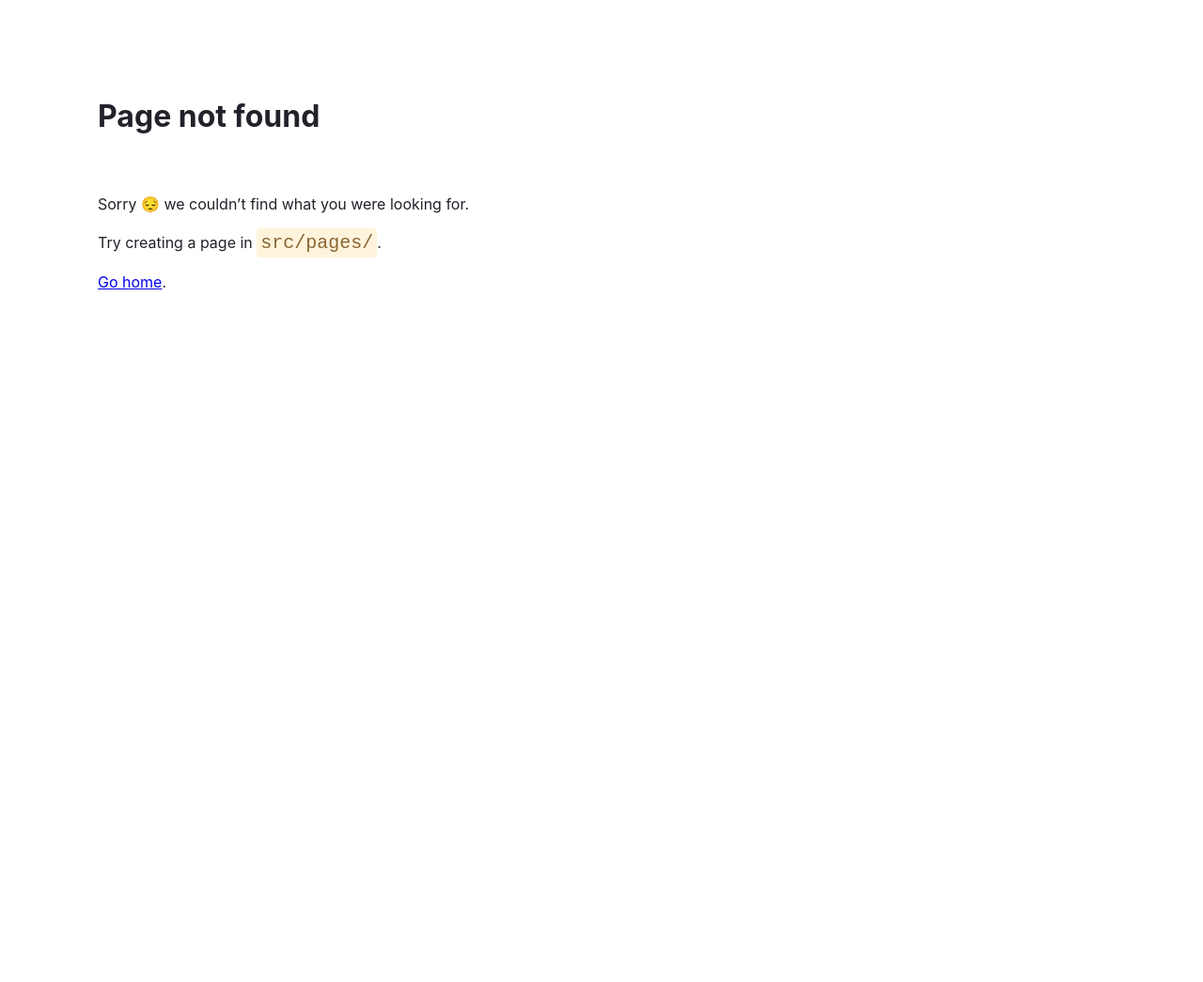
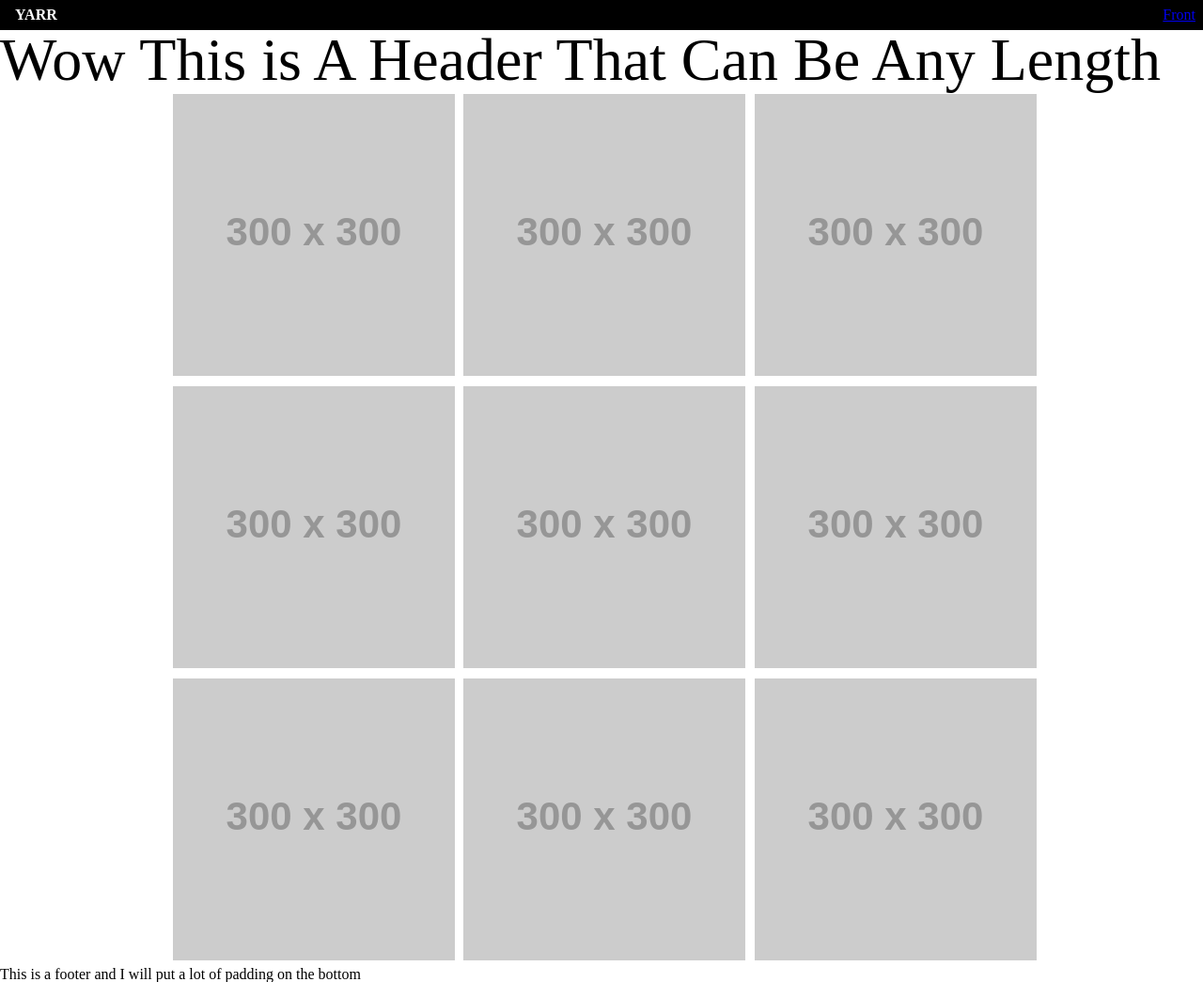
Before and after one commit to chrscchrn/laurensArt, a Gatsby site: page /work in a window 1280 px wide. Before the commit this address had no page. Shown: the whole page at 94% size. Before the commit the page ends 800 px from the top, so only its background shows below. Built offline with nearby package versions, Linux system fonts and the light colour scheme; Gatsby itself is replaced by a stand-in of ours; placeholder pictures from the web are drawn by us.

Commit message:
choosing wireframe

```diff
--- /dev/null
+++ b/gatsby-browser.js
@@ -0,0 +1 @@
+import "./src/styles/reset.css";
--- /dev/null
+++ b/src/components/nav.js
@@ -0,0 +1,27 @@
+import React from 'react'
+import { Flex, Text, Box } from 'rebass'
+import { Link } from 'gatsby'
+// import { Switch } from '@rebass/forms'
+{/* <Switch/> */}
+
+const Nav = () => {
+    return (
+        <div>
+            <Flex
+                px={2}
+                color='white'
+                bg='black'
+                alignItems='center'>
+                <Text p={2} fontWeight='bold'>
+                    YARR
+                </Text>
+                <Box mx='auto' />
+                <Link variant='nav' to='/'>
+                    Front
+                </Link>
+            </Flex>
+        </div>
+    )
+}
+
+export default Nav
--- a/src/pages/index.js
+++ b/src/pages/index.js
@@ -1,28 +1,37 @@
-import * as React from "react"
-// import Header from '../components/header';
-import { Box, Flex, Text, Heading } from "rebass";
+import React from 'react'
+import { Link } from 'gatsby'
+import { Box, Heading } from 'rebass'
+import anime from '../images/animehellyeah/animeGif.gif'
 
 const IndexPage = () => {
     return (
+        <>
             <Box
+                bg="inherit"
                 sx={{
-        maxWidth: 1024,
+                    maxWidth: 768,
                     mx: 'auto',
                     px: 3,
                 }}>
                 <Heading
-        fontSize={[ 5, 6, 7 ]}>
-        Wow This is A Header That Can Be Any Length
+                    fontSize={[ 5, 6, 7 ]}
+                    color='primary'>
+                    Yeah Im A Header
                 </Heading>
-      <Flex flexWrap='wrap' mx={-2}>
-        <Box px={2} py={2} width={1/2}>
-          <Text p={1} color='background' bg='primary'>Est est irure ex labore et nulla duis elit consectetur quis in duis. Labore ullamco commodo minim mollit ad sunt culpa labore. Eu excepteur cillum ut occaecat anim dolore ullamco amet mollit eu consectetur cupidatat. Qui commodo aliqua mollit officia est non minim adipisicing ad cillum.</Text>
+                <img src={anime} width="768"/>
+                <Link
+                    to="work"
+                    sx={{
+                        display: 'inline-block',
+                        fontWeight: 'bold',
+                        px: 2,
+                        py: 1,
+                        color: 'inherit',
+                    }}>
+                    Enter At Your Own Awesomeness
+                </Link>
             </Box>
-        <Box px={2} py={2} width={1/2}>
-          <Text p={1} color='background' bg='primary'>Est est irure ex labore et nulla duis elit consectetur quis in duis. Labore ullamco commodo minim mollit ad sunt culpa labore. Eu excepteur cillum ut occaecat anim dolore ullamco amet mollit eu consectetur cupidatat. Qui commodo aliqua mollit officia est non minim adipisicing ad cillum.</Text>
-        </Box>
-      </Flex>
-    </Box>
+        </>
     )
 }
 
--- /dev/null
+++ b/src/pages/work.js
@@ -0,0 +1,67 @@
+import * as React from "react"
+// import Header from '../components/header';
+import Nav from '../components/nav'
+import { Box, Flex, Heading, Text } from "rebass"
+
+const MainPage = () => {
+  return (
+    <Box
+      sx={{
+        maxWidth: "100%",
+        mx: 0,
+        px: 0,
+      }}>
+      <Nav/>
+      <Heading
+        fontSize={[ 5, 6, 7 ]}>
+        Wow This is A Header That Can Be Any Length
+      </Heading>
+
+      <Box
+        sx={{
+          maxWidth: 1024,
+          mx: 'auto',
+          px: 3,
+        }}>
+        <Flex flexWrap='wrap' mx={4}>
+          <Box px={2} py={1} width={1/3}>
+            <img src="https://via.placeholder.com/300"/>
+          </Box>
+          <Box px={2} py={1} width={1/3}>
+            <img src="https://via.placeholder.com/300"/>
+          </Box>
+          <Box px={2} py={1} width={1/3}>
+            <img src="https://via.placeholder.com/300"/>
+          </Box>
+        </Flex>
+        <Flex flexWrap='wrap' mx={4}>
+          <Box px={2} py={1} width={1/3}>
+            <img src="https://via.placeholder.com/300"/>
+          </Box>
+          <Box px={2} py={1} width={1/3}>
+            <img src="https://via.placeholder.com/300"/>
+          </Box>
+          <Box px={2} py={1} width={1/3}>
+            <img src="https://via.placeholder.com/300"/>
+          </Box>
+        </Flex>
+        <Flex flexWrap='wrap' mx={4}>
+          <Box px={2} py={1} width={1/3}>
+            <img src="https://via.placeholder.com/300"/>
+          </Box>
+          <Box px={2} py={1} width={1/3}>
+            <img src="https://via.placeholder.com/300"/>
+          </Box>
+          <Box px={2} py={1} width={1/3}>
+            <img src="https://via.placeholder.com/300"/>
+          </Box>
+        </Flex>
+      </Box>
+      <footer >
+        This is a footer and I will put a lot of padding on the bottom
+      </footer>
+    </Box>
+  )
+}
+
+export default MainPage
--- /dev/null
+++ b/src/styles/reset.css
@@ -0,0 +1,43 @@
+html, body, div, span, applet, object, iframe,
+h1, h2, h3, h4, h5, h6, p, blockquote, pre,
+a, abbr, acronym, address, big, cite, code,
+del, dfn, em, img, ins, kbd, q, s, samp,
+small, strike, strong, sub, sup, tt, var,
+b, u, i, center,
+dl, dt, dd, ol, ul, li,
+fieldset, form, label, legend,
+table, caption, tbody, tfoot, thead, tr, th, td,
+article, aside, canvas, details, embed,
+figure, figcaption, footer, header, hgroup,
+menu, nav, output, ruby, section, summary,
+time, mark, audio, video {
+	margin: 0;
+	padding: 0;
+	border: 0;
+	font-size: 100%;
+	font: inherit;
+	vertical-align: baseline;
+}
+
+article, aside, details, figcaption, figure,
+footer, header, hgroup, menu, nav, section {
+	display: block;
+}
+body {
+	line-height: 1;
+}
+ol, ul {
+	list-style: none;
+}
+blockquote, q {
+	quotes: none;
+}
+blockquote:before, blockquote:after,
+q:before, q:after {
+	content: '';
+	content: none;
+}
+table {
+	border-collapse: collapse;
+	border-spacing: 0;
+}
```
Also changed, not shown: src/components/section.js (deleted), src/pages/charcoal.js (added), 1 other file. Lines whose indentation alone changed are shown as unchanged.
